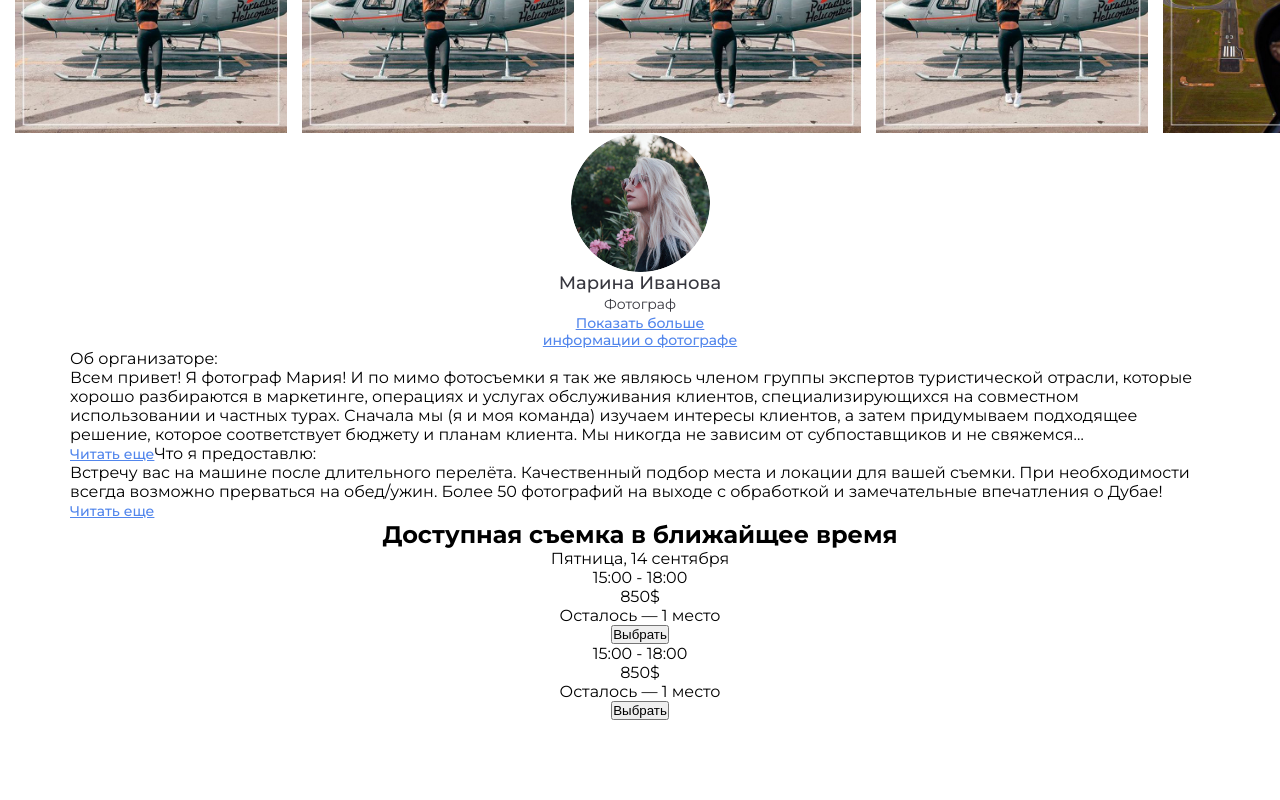
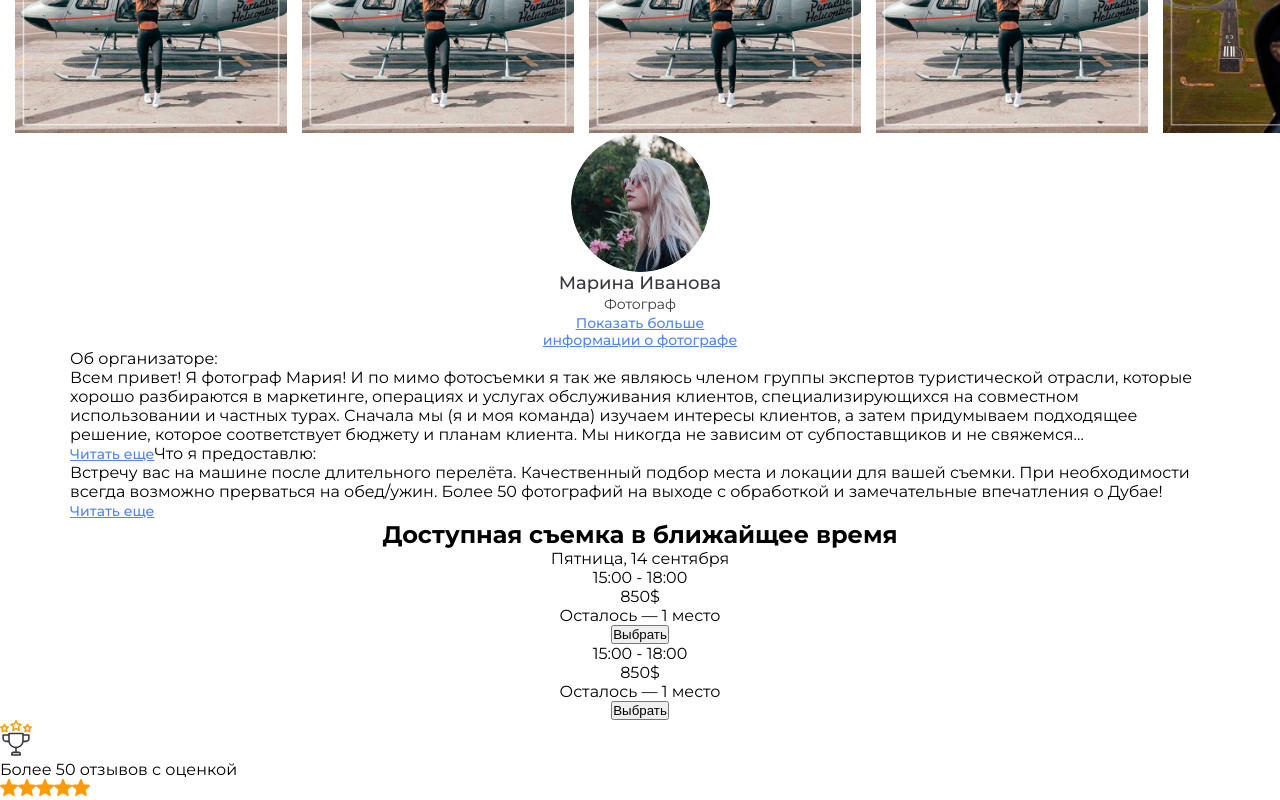
Before and after one commit to 8807010/HELYFLY, a React (Create React App) app: page / in a window 1280 px wide. Shown: the part 2415-3215 px from the top of the page. Before the commit the page ends 3135 px from the top, so only its background shows below. Built offline with nearby package versions, Linux system fonts and the light colour scheme.

Commit message:
accessibility section

```diff
--- a/src/components/blocks/accessibility/Accessibility.js
+++ b/src/components/blocks/accessibility/Accessibility.js
@@ -1,4 +1,6 @@
 import s from './Accessibility.module.scss';
+import star from './../../../assets/img/star.png';
+import groupcup from './../../../assets/img/groupcup.svg';
 
 
 
@@ -26,6 +28,21 @@ function Accessibility(props) {
 
         </div>
 
+        <div className={s.reviews}>
+                        <img className={s.cap} src={groupcup} alt="cap"/>
+                        <div className={s.rating}>
+                            <span className={s.reviewsText}>Более 50 отзывов с оценкой </span>
+                            <div className={s.starContainer}>
+                                <img className={s.star} src={star} alt="star"/>
+                                <img className={s.star} src={star} alt="star"/>
+                                <img className={s.star} src={star} alt="star"/>
+                                <img className={s.star} src={star} alt="star"/>
+                                <img className={s.star} src={star} alt="star"/>
+                            </div>
+                        </div>
+
+                    </div>
+
 
         </>
     );
--- a/src/components/blocks/accessibility/Accessibility.module.scss
+++ b/src/components/blocks/accessibility/Accessibility.module.scss
@@ -33,6 +33,36 @@
                     text-align: center;
                     width: 220px;
             }
+            .cap {
+                margin-right: 12px;
+            }
+            .reviews {
+                display: flex;
+            }
+            .reviews::after {
+                content: "";
+                display: block;
+                position: absolute;
+                width: 290px;
+                height: 0.5px;
+                background: $secondaryColor;
+                bottom: -4px;
+            }
+            .reviews::before {
+                content: "";
+                display: block;
+                position: absolute;
+                width: 290px;
+                height: 0.5px;
+                background: $secondaryColor;
+                bottom: 40px;
+            }
+            .rating {
+                display: flex;
+                flex-direction: column;
+            }
+
+
 
 
 
```
